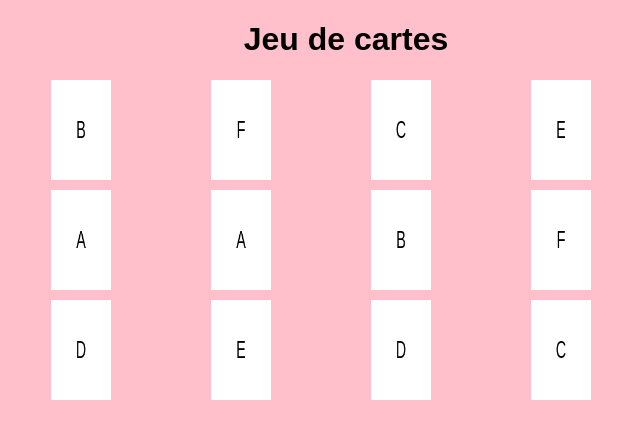
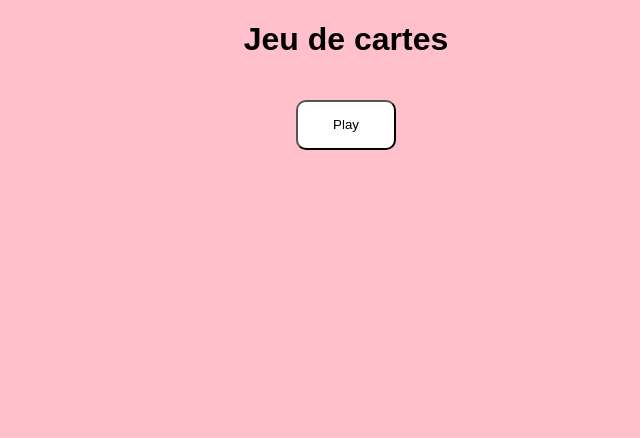
Before and after one commit to Emiliahrabeson/Memory-game, a plain HTML site: page index.html in a window 1280 px wide. Shown: the whole page, without its empty margins (294-934 px from the left). Drawn offline with Linux system fonts and the light colour scheme.

Commit message:
+ ou - fini xD

```diff
--- a/index.html
+++ b/index.html
@@ -10,7 +10,7 @@
     <h1 id="Titre"> Jeu de cartes </h1>
     <div id="card_table"></div>
 
-
+    <button class="Play_game" onclick="play()" >Play</button>
     <script src="script.js"></script>
 </body>
 </html>
--- a/script.js
+++ b/script.js
@@ -1,5 +1,4 @@
 let cartes = ["A", "A", "B", "B", "C", "C", "D", "D", "E", "E", "F", "F"];
-
 function melanger(tab) {
     for (let i = tab.length-1; i > 0; i--) {
         const j = Math.floor(Math.random() * (i + 1));
@@ -11,6 +10,7 @@ function melanger(tab) {
 function create_card() {
     const cardTable = document.getElementById("card_table");
     const tab_melangee = melanger(cartes);
+    cardTable.innerHTML = "";
 
     tab_melangee.forEach(lettre => {
         const card = document.createElement('div');
@@ -28,23 +28,73 @@ function create_card() {
         cardTable.appendChild(card);
     });
 
+}
+
+function play() {
+    let compteur = 0;
+    let compteur_score = 0;
+    let cartesCliquees = [];
+    let congrats = document.querySelector('.fin');
+
+    if (congrats) {
+        congrats.remove();
+    }
+
+    const bouton = document.querySelector('.Play_game');
+    bouton.innerHTML = "Replay";
+
+    create_card();
+
     setTimeout(() => {
         const cards = document.querySelectorAll('.card');
         cards.forEach(card => {
             card.classList.add('flipped');
+
         });
-    }, 5000);
+    }, 3000);
 
     const cards = document.querySelectorAll('.card');
     cards.forEach(carte => {
         carte.addEventListener("click", () => {
-            carte.classList.toggle('flipped');      //suppr ou ajoute flipped
+           if (compteur >= 2 || cartesCliquees.includes(carte)) {
+                return;
+            }
+            if (carte.classList.contains('flipped')) {
+                carte.classList.toggle('flipped');
+                cartesCliquees.push(carte);
+                compteur++;
+            }
+
+            if (compteur === 2) {
+                const lettre1 = cartesCliquees[0].querySelector('.face').textContent;
+                const lettre2 = cartesCliquees[1].querySelector('.face').textContent;
+
+                if (lettre1 === lettre2) {
+                    compteur_score++;
+                    cartesCliquees = [];
+                    compteur = 0;
+
+                    if (compteur_score === 6) {
+                        const congrats = document.createElement('div');
+                        congrats.textContent = "Congratulation";
+                        congrats.className = "fin";
+                        document.body.appendChild(congrats);
+                    }
+                }
+                else {
+                    setTimeout(() => {
+                        cartesCliquees[0].classList.toggle('flipped');
+                        cartesCliquees[1].classList.toggle('flipped');
+                        cartesCliquees = [];
+                        compteur = 0;
+                    }, 1000);
+                }
+            }
+
+
         });
+
+
     });
 
-
 }
-
-
-
-create_card();
--- a/style.css
+++ b/style.css
@@ -3,10 +3,17 @@ body {
     text-align: center;
     background-color: pink;
 }
+.Play_game {
+    width: 100px;
+    height: 50px;
+    background: white;
+    border-radius: 10px;
+    cursor: pointer;
+}
 
 #card_table {
     display: grid;
-    grid-template-columns: repeat(4, 150px);
+    grid-template-columns: repeat(4, 100px);
     gap: 10px;
     justify-content: center;
     margin: 20px auto;
@@ -17,7 +24,7 @@ body {
     height: 100px;
     position: relative;
     transform-style: preserve-3d;
-    transition: transform 0.5s; /* Smooth flip animation */
+    transition: transform 0.5s;
     cursor: pointer;
 }
 
@@ -28,7 +35,7 @@ body {
     display: flex;
     align-items: center;
     justify-content: center;
-    backface-visibility: hidden; /* Hide the back when flipped */
+    backface-visibility: hidden;
 }
 
 .face {
@@ -37,10 +44,38 @@ body {
 }
 
 .cachee {
-    background-color: #ccc;
-    transform: rotateY(180deg); /* Back face is rotated */
+    background-color: #f7a8a8;
+    transform: rotateY(180deg);
 }
 
 .card.flipped {
-    transform: rotateY(180deg); /* Flip the card */
+    transform: rotateY(180deg);
 }
+
+.fin {
+    font-weight: bold;
+    font-size: 30px;
+    color: #ff4444;
+    text-align: center;
+    padding: 15px;
+    padding-top: 30px;
+    background-color: rgba(255, 255, 255, 0.9);
+    border-radius: 10px;
+    position: fixed;
+    top: 70%;
+    left: 50%;
+    transform: translate(-50%, -50%);
+    z-index: 1000;
+    animation: bounceAndColor 2.5s ease-in-out infinite;
+}
+
+@keyframes bounceAndColor {
+    0% { transform: translate(-50%, -50%) scale(1); color: #ff4444; }
+    50% { transform: translate(-50%, -50%) scale(1.2); color: #00cc00; }
+    100% { transform: translate(-50%, -50%) scale(1); color: #ff4444; }
+}
+
+.fin::after {
+    content: " 🎉";
+    margin-left: 10px;
+}
```
